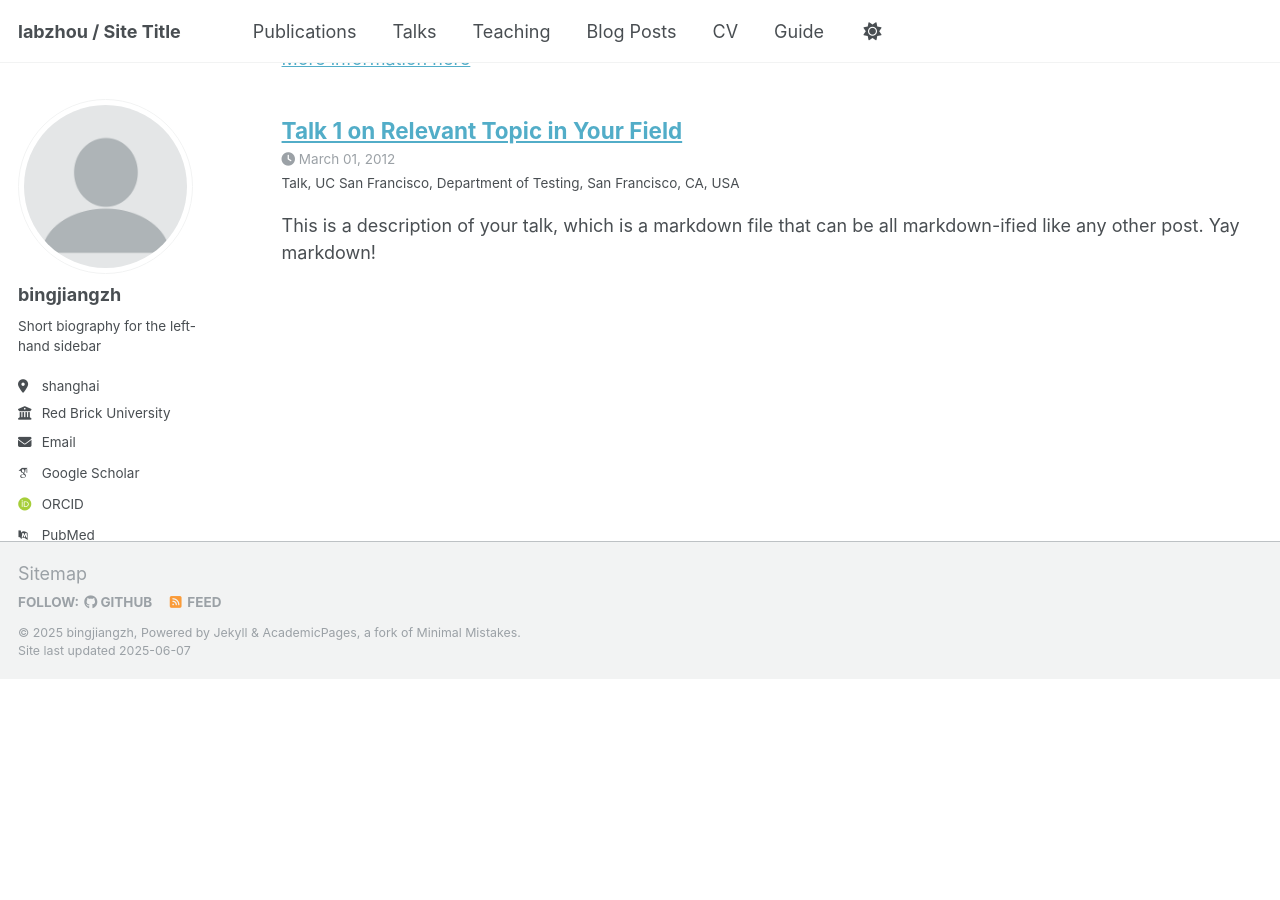
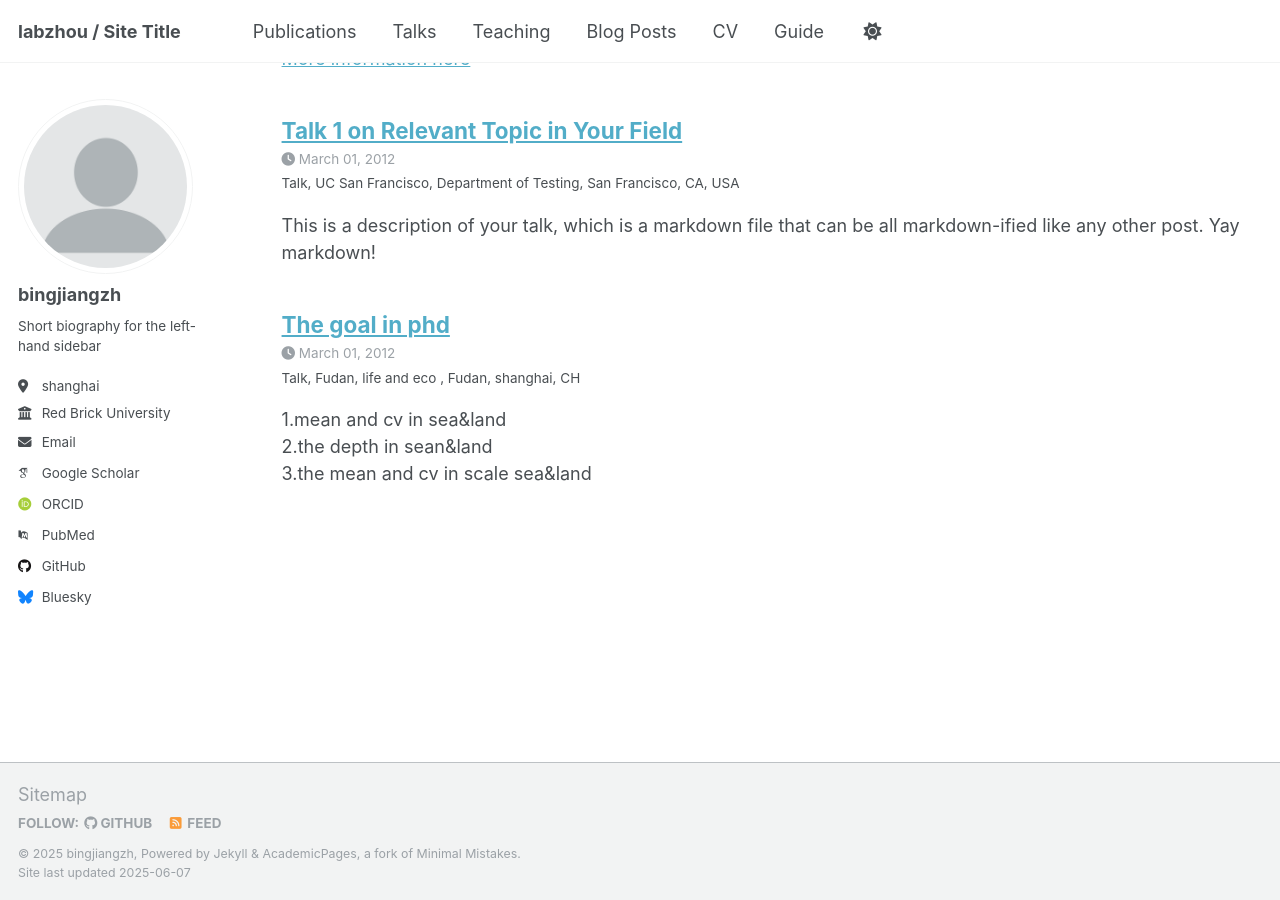
Before and after one commit to labzhou/labzhou.github.io, a Jekyll site: the page built from _pages/talks.html, in a window 1280 px wide and 900 px high, scrolled down 584 px. Built offline with Jekyll 4.4.1, drawn with Linux system fonts in a browser that asks for light colours; some web fonts are replaced; before the commit the page ends 1263 px from its top, so only the background shows below that.

Commit message:
Update 02050522.md

```diff
--- a/_talks/02050522.md
+++ b/_talks/02050522.md
@@ -1,6 +1,13 @@
-sadsad
-sadsadasd
+---
+title: "The goal in phd"
+collection: talks
+type: "Talk"
+permalink: /talks/2025-06-01
+venue: "Fudan, life and eco "
+date: 2012-03-01
+location: "Fudan, shanghai, CH"
+---
 
-
-
-sad
+1.mean and cv in sea&land
+2.the depth in sean&land
+3.the mean and cv in scale sea&land
```
